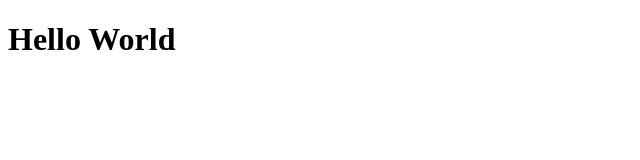
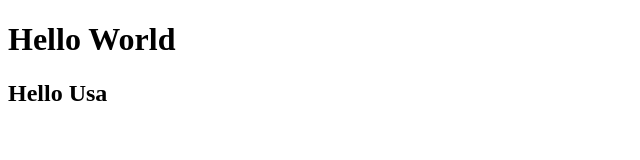
Before and after one commit to Itsacoup/WeekOneCodeRefactor, a plain HTML site: page HelloWorld.html in a window 1280 px wide. Shown: the whole page, without its empty margins (0-640 px from the left). Drawn offline with Linux system fonts and the light colour scheme.

Commit message:
next commit

```diff
--- a/HelloWorld.html
+++ b/HelloWorld.html
@@ -6,5 +6,6 @@
 </head>
 <body>
     <h1>Hello World</h1>
+    <h2>Hello Usa</h2>
 </body>
 </html>
```
